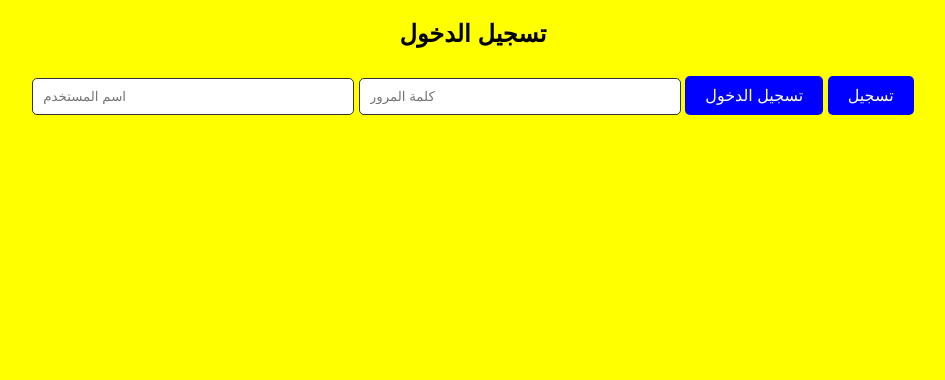
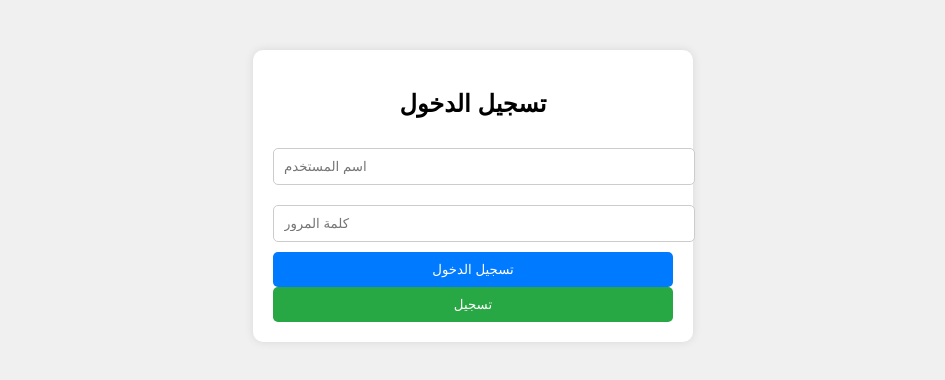
Before and after one commit to noufel26/WesternUnion_app, a plain HTML site: page index.html in a window 1280 px wide. Shown: the whole page, without its empty margins (167-1112 px from the left). Drawn offline with Linux system fonts and the light colour scheme.

Commit message:
Update style.css

```diff
--- a/style.css
+++ b/style.css
@@ -1,44 +1,50 @@
 body {
-    background-color: yellow;
     font-family: Arial, sans-serif;
-    text-align: center;
+    background-color: #f0f0f0;
     margin: 0;
     padding: 0;
+    text-align: center;
 }
 
-header {
-    text-align: left;
+.container {
+    max-width: 400px;
+    margin: 50px auto;
     padding: 20px;
-    font-size: 24px;
-    font-weight: bold;
-}
-
-main {
-    display: flex;
-    flex-direction: column;
-    align-items: center;
-    margin-top: 50px;
+    background-color: white;
+    box-shadow: 0 0 10px rgba(0, 0, 0, 0.1);
+    border-radius: 10px;
 }
 
 input {
-    width: 80%;
-    max-width: 300px;
+    width: 100%;
     padding: 10px;
     margin: 10px 0;
-    border: 1px solid #333;
+    border: 1px solid #ccc;
     border-radius: 5px;
 }
 
 button {
-    padding: 10px 20px;
+    width: 100%;
+    padding: 10px;
+    background-color: #007bff;
+    color: white;
     border: none;
-    background-color: blue;
-    color: white;
-    font-size: 16px;
+    border-radius: 5px;
     cursor: pointer;
-    border-radius: 5px;
 }
 
 button:hover {
-    background-color: darkblue;
+    background-color: #0056b3;
 }
+
+h2 {
+    margin-bottom: 20px;
+}
+
+.register {
+    background-color: #28a745;
+}
+
+.register:hover {
+    background-color: #218838;
+}
```
